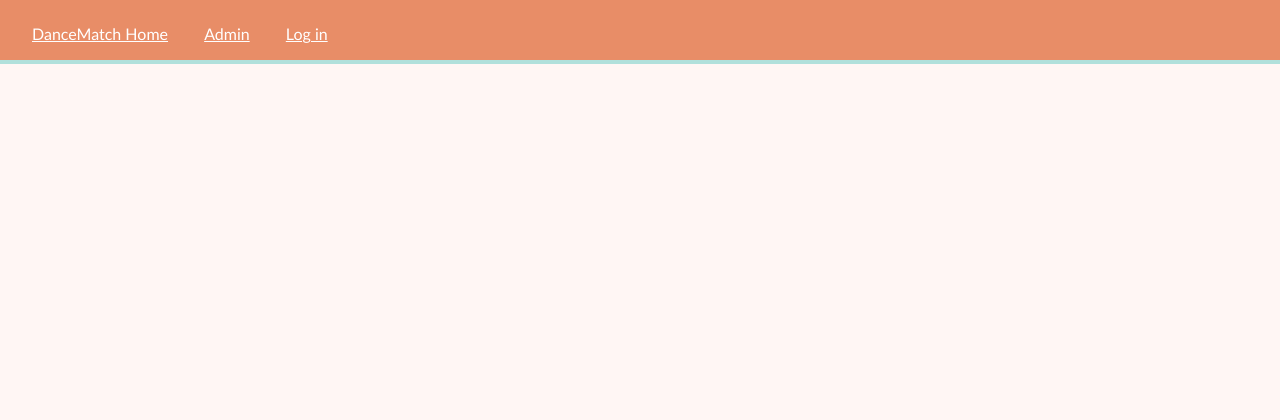
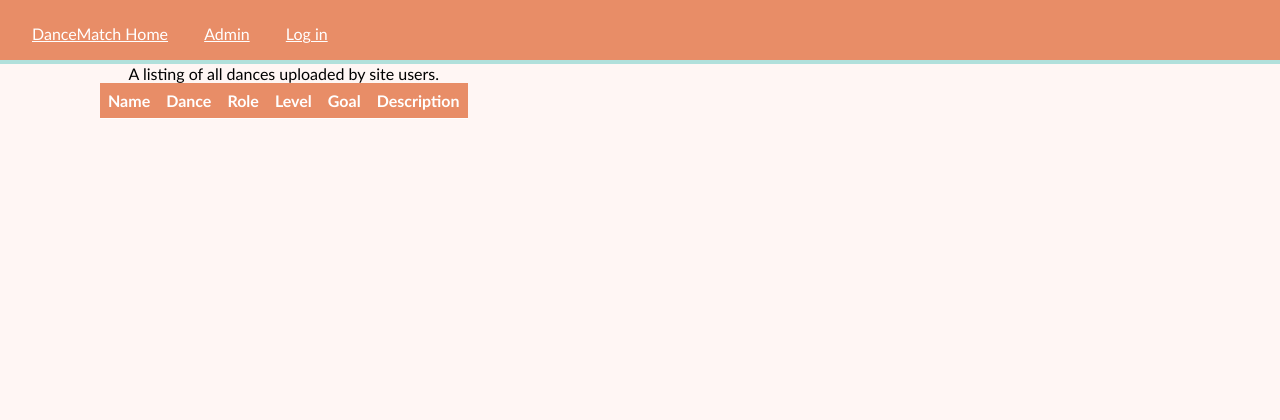
Before and after one commit to kapari/dance_match, a Django app: page /results/ in a window 1280 px wide. Shown: the top 420 px of the page. Run offline with Django 3.2, Linux system fonts and the light colour scheme; data comes from the database, SQL or seed files in the repository.

Commit message:
Add results page and table css

```diff
--- a/dancematch_project/dancematch_app/static/style.css
+++ b/dancematch_project/dancematch_app/static/style.css
@@ -54,6 +54,27 @@
     margin-bottom: 0em; /* size of footer */
 }
 
+/* TABLES */
+table {
+    border-collapse: collapse;
+}
+
+thead {
+    background-color: #e88d67;
+    color: white;
+    text-align: left;
+    border-bottom: 1px solid white;
+}
+
+tbody tr:nth-child(odd){
+    background-color: #fcfcfc;
+}
+
+th, td {
+    padding: 0.5em;
+}
+
+/* LISTS */
 ul {
     list-style-type: none;
 }
@@ -73,6 +94,7 @@
     display: block;
 }
 
+/* FORMS */
 form {
     background-color: #fcfcfc;
     padding: 1.5em;
@@ -96,8 +118,19 @@
     border: 2px solid #b1e0db;
 }
 
+select {
+    border: 1px solid #e88d67;
+    border-radius: 0;
+    background-color: #fff6f4;
+    padding: 0.5em;
+    line-height: 1.5em;
+    /*-webkit-appearance: none;*/
+}
+
 button {
     padding: 0.5em 1em;
+    border: 1px solid #e88d67;
+    background-color: #fff6f4;
 }
 
 footer {
@@ -106,6 +139,7 @@
     padding: 0.5em 2em;
 }
 
+/* VISIBILITY */
 .template {
     display: none;
 }
--- a/dancematch_project/dancematch_app/templates/profile_ajax.html
+++ b/dancematch_project/dancematch_app/templates/profile_ajax.html
@@ -11,8 +11,6 @@
     document.write("test for user ID: " + user_id + " -- dancer ID: " + dancer_id);
     // Draw Loaded Data
 
-
-    // TODO: get from new app status view
     var models = {};
 
     function select_options(select, data, name_field, id_field, selected) {
--- a/dancematch_project/dancematch_app/templates/results.html
+++ b/dancematch_project/dancematch_app/templates/results.html
@@ -3,55 +3,88 @@
 
 {% block content %}
 
-{% if all_prefs %}
-    <ul class="list">
-    {% for pref in all_prefs|dictsort:"dancer.name" %}
-        <li>
-            <a href="/profile/{{ pref.dancer.id }}/">{{ pref.dancer.name }}</a>
-           {{ pref.dance.name }} {{ pref.role.name }} ({{ pref.skill_level.name }})
-        </li>
-    {% endfor %}
-    </ul>
-{% else %}
-    <p>No dancers are available.</p>
-{% endif %}
+<script>
+    var user_id = {{ user.id }}
 
-<!--<table id="pref_list">-->
-    <!--<thead>-->
-        <!--<tr>-->
-            <!--<th>Dance</th>-->
-            <!--<th>Role</th>-->
-            <!--<th>Level</th>-->
-            <!-- -->
-        <!--</tr>-->
-    <!--</thead>-->
-    <!--<div class="template">-->
-        <!--<h3><span class="dance">Dance Style</span>: <span class="role">Role</span></h3>-->
-        <!--<p class="dancer">Dancer name</p>-->
-        <!--<p class="notes">Notes go here.</p>-->
-        <!--<table class="pref">-->
-            <!-- -->
-        <!--</table>-->
-    <!--</div>-->
-<!--</table>-->
+    function drawPrefs(data, user_id) {
+        var pl = document.getElementById("pref_list");
+        var template = pl.getElementsByClassName("template")[0];
 
+        for (var i = 0; i < data.length; i++) {
+            var current_pref = data[i];
 
-<!--{% regroup all_prefs by dance.name as all_prefs_list %}-->
+            if (current_pref.user_id != user_id) {
+                console.log("user_id " + user_id);
+                var clone = template.cloneNode(true);
+                clone.classList.remove("template");
+                clone.setAttribute("data-id", current_pref.id);
 
-<!--<ul>-->
-    <!--{% for dance in all_prefs_list %}-->
-    <!--<li>-->
-        <!--{{ dance.grouper }}-->
-        <!--<ul>-->
-            <!--{% for item in dance.list %}-->
-            <!--<li>-->
-                <!--{{ item.dancer.name }}: {{ item.role }}-->
-            <!--</li>-->
-            <!--{% endfor %}-->
-        <!--</ul>-->
-    <!--</li>-->
-    <!--{% endfor %}-->
-<!--</ul>-->
+                clone.getElementsByClassName("dancer")[0].innerHTML = current_pref.user_id;
+                clone.getElementsByClassName("dance")[0].innerHTML = current_pref.dance;
+                clone.getElementsByClassName("role")[0].innerHTML = current_pref.role;
+
+                if (current_pref.skill_level) {
+                    clone.getElementsByClassName("skill_level")[0].innerHTML = current_pref.skill_level;
+                } else {
+                    clone.getElementsByClassName("skill_level")[0].innerHTML = "";
+                }
+
+                if (current_pref.goal) {
+                    clone.getElementsByClassName("goal")[0].innerHTML = current_pref.goal;
+                } else {
+                    clone.getElementsByClassName("goal")[0].innerHTML = "";
+                }
+                clone.getElementsByClassName("notes")[0].innerHTML = current_pref.notes;
+
+                pl.appendChild(clone);
+            }
+        }
+    }
+
+    // BEGIN WEB REST API CALL TO GET JSON DATA
+    function ApiCall(url, function_name) {
+        var request = new XMLHttpRequest();
+        request.open("GET", url);
+
+        //For pre html5 browsers use onstatuschanged
+        request.onloadend = function (e) {
+            var json_string = e.currentTarget.responseText;
+            var data = JSON.parse(json_string);
+            function_name(data, user_id);
+        };
+        request.send();
+    }
+
+    ApiCall("/api_dance_prefs/", drawPrefs);
+
+</script>
+
+<table>
+    <caption>
+            A listing of all dances uploaded by site users.
+    </caption>
+    <thead>
+        <tr>
+            <th id="name">Name</th>
+            <th id="dance">Dance</th>
+            <th id="role">Role</th>
+            <th id="skill_level">Level</th>
+            <th id="goal">Goal</th>
+            <th id="notes">Description</th>
+        </tr>
+    </thead>
+    <tbody id="pref_list">
+        <tr class="template">
+            <td headers="dancer" class="dancer">Dancer</td>
+            <td headers="dance" class="dance">Dance Style</td>
+            <td headers="role" class="role">Role</td>
+            <td headers="skill_level" class="skill_level">Skill Level</td>
+            <td headers="goal" class="goal">Goal</td>
+            <td headers="notes" class="notes">Notes here.</td>
+        </tr>
+    </tbody>
+</table>
+
 
 
 {% endblock %}
```
